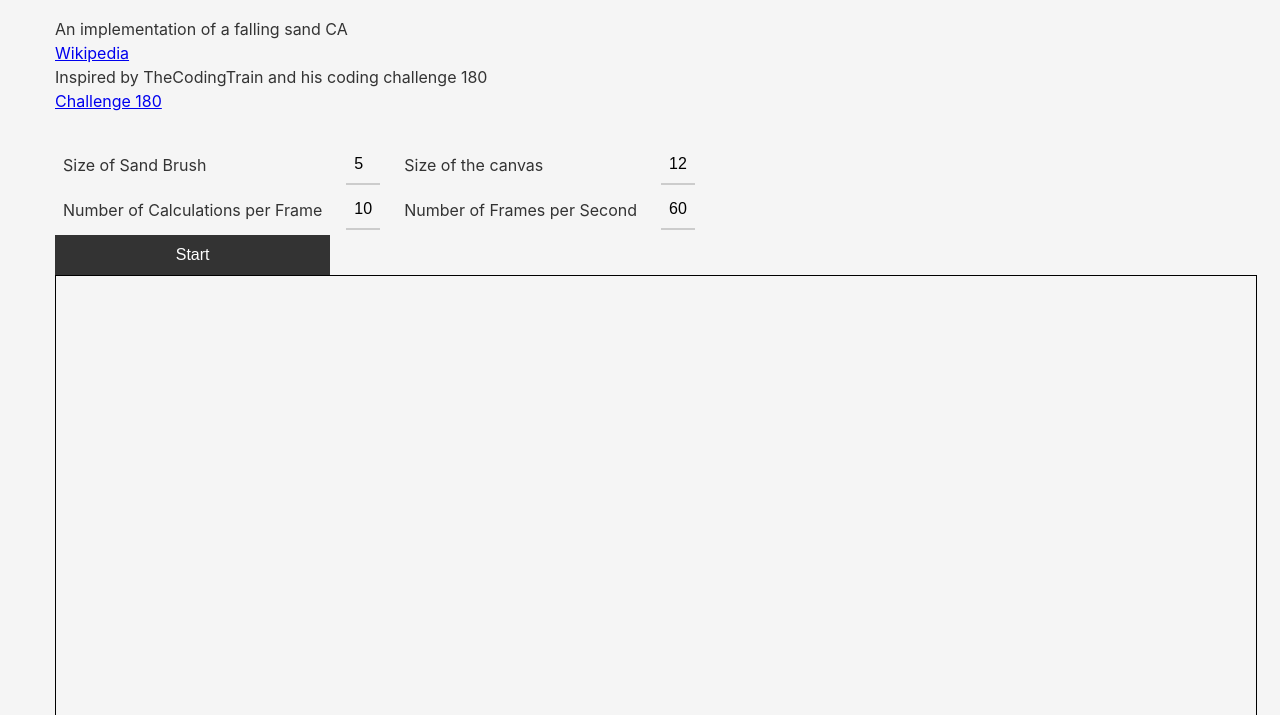
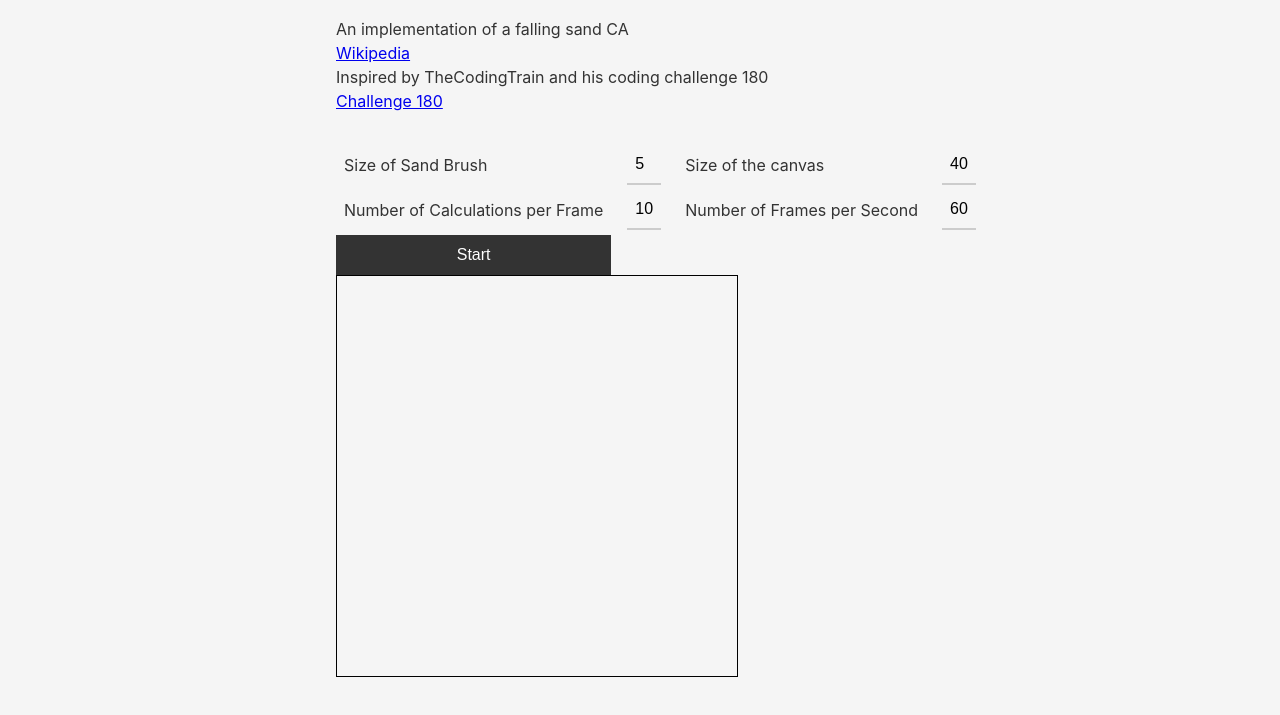
Before and after one commit to scorixear/fallingsand, a plain HTML site: page index.html in a window 1280 px wide. Shown: the part 103-818 px from the top of the page. Drawn offline with Linux system fonts and the light colour scheme.

Commit message:
better defaults

```diff
--- a/index.html
+++ b/index.html
@@ -21,7 +21,7 @@
             <label for="amount">Size of Sand Brush</label>
             <input id="amount" type="number" value="5"/>
             <label for="size">Size of the canvas</label>
-            <input id="size" type="number" value="1200"/>
+            <input id="size" type="number" value="400"/>
             <label for="speed">Number of Calculations per Frame</label>
             <input id="speed" type="number" value="10"/>
             <label for="framerate">Number of Frames per Second</label>
```
